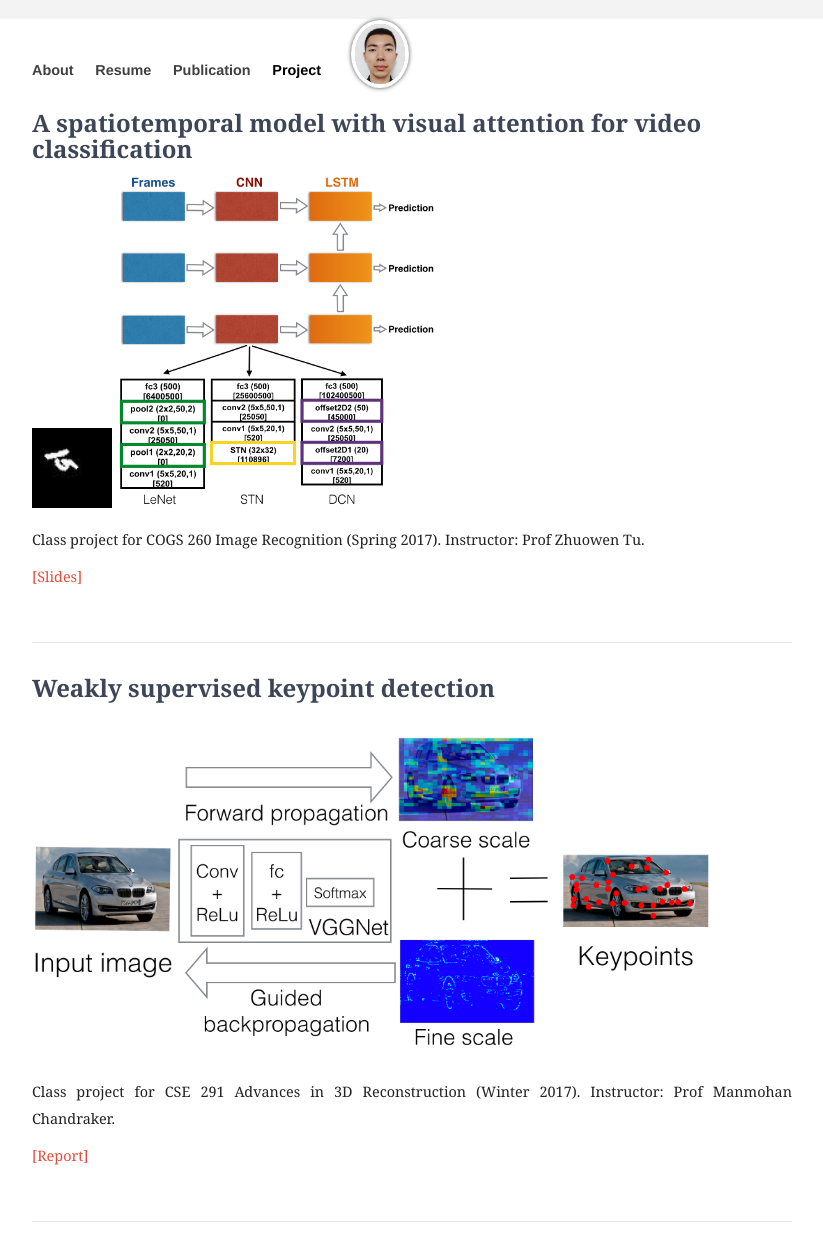
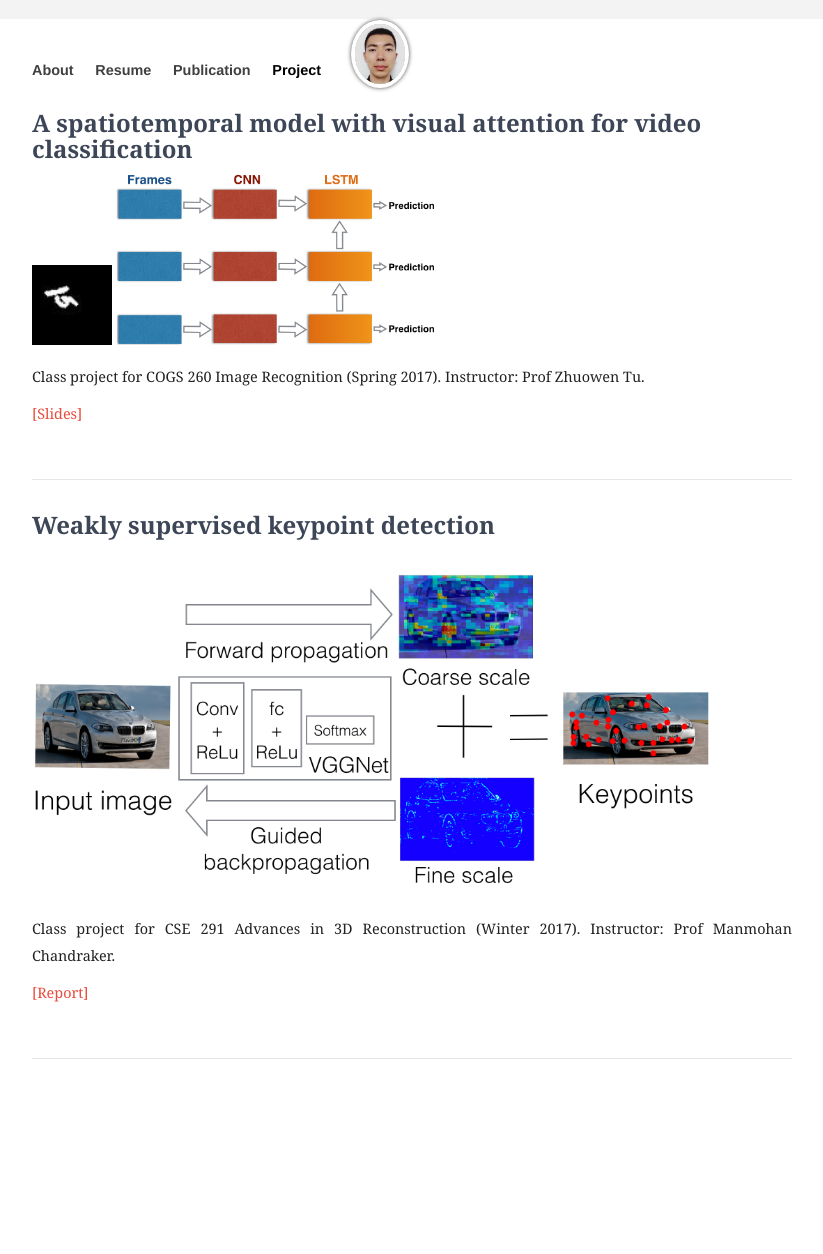
Before and after one commit to moshanATucsd/moshanATucsd.github.io, a Jekyll site: the page built from project/index.html, in a window 1280 px wide. Shown: the whole page, without its empty margins (228-1051 px from the left). Built offline with Jekyll 4.4.1, drawn with Linux system fonts in a browser that asks for light colours; nearby versions of some CDN libraries; after the commit the page ends 1091 px from its top, so only the background shows below that.

```diff
--- a/project/index.html
+++ b/project/index.html
@@ -11,7 +11,7 @@
         <p>
         <img src="/images/project/15.gif" class="center"
             alt="Oxford Screenshot" width="80">
-            <img src="/images/project/cogs260_overview.png" class="center"
+            <img src="/images/publication/rss2017_overview.png" class="center"
                 alt="Oxford Screenshot" width="320">
         </p>
         <p>
```
Also changed, not shown: 1 other file.
